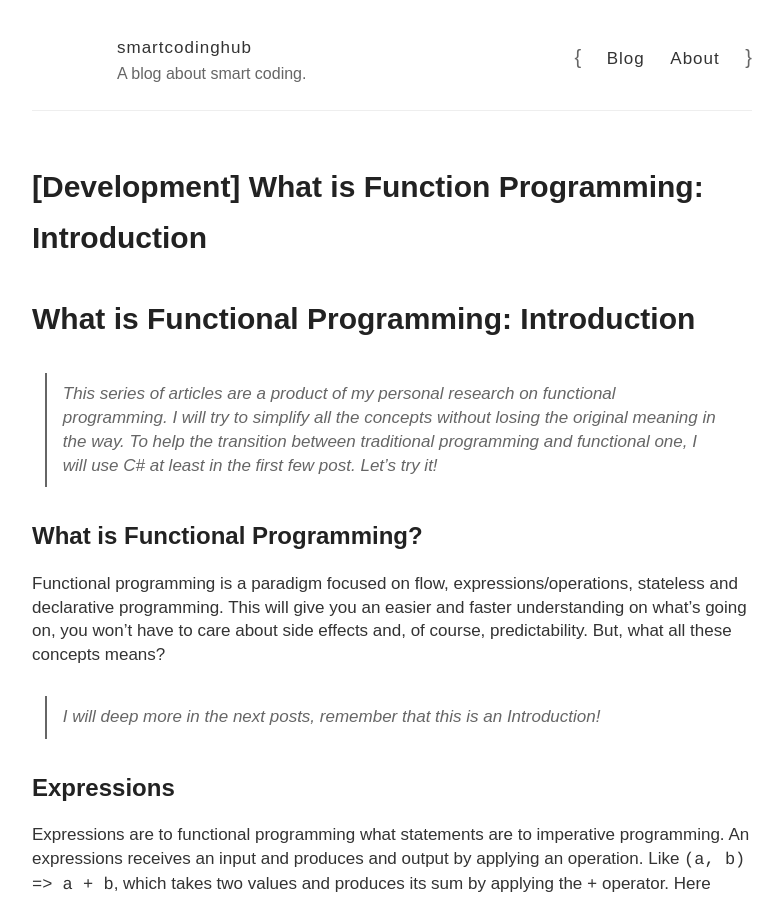
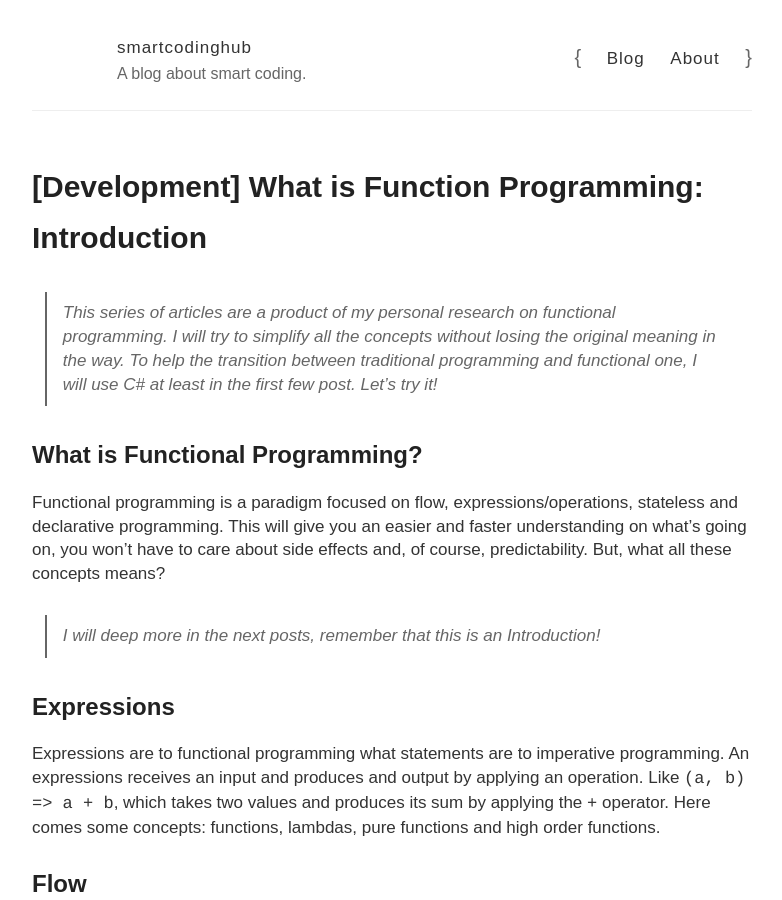
Before and after one commit to smartcodinghub/smartcodinghub.github.io, a Jekyll site: the page built from _posts/2017-01-27-development-Introduction-To-Functional-Programming.md, in a window 1280 px wide and 900 px high. Shown: the whole window, without its empty margins (248-1030 px from the left). Built offline with Jekyll 4.4.1, drawn with Linux system fonts in a browser that asks for light colours; comment, search, counter and statistics services are not loaded.

Commit message:
Update and rename 2017-01-27-Introduction-To-Functional-Programming.md to 2017-01-27-development-Introduction-To-Functional-Programming.md

```diff
--- a/_posts/2017-01-27-Introduction-To-Functional-Programming.md
+++ b/_posts/2017-01-27-development-Introduction-To-Functional-Programming.md
@@ -2,8 +2,6 @@
 layout: post
 title: '[Development] What is Function Programming: Introduction'
 ---
-
-# What is Functional Programming: Introduction
 
 > This series of articles are a product of my personal research on functional programming.
 I will try to simplify all the concepts without losing the original meaning in the way.
```
